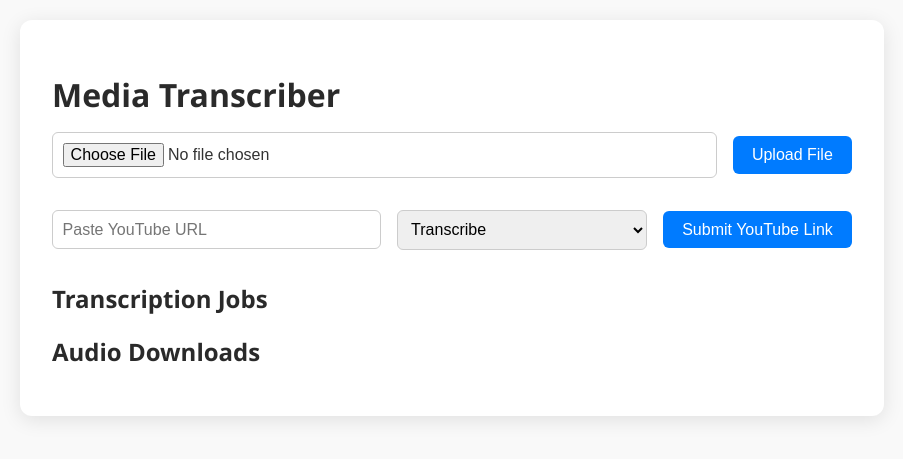
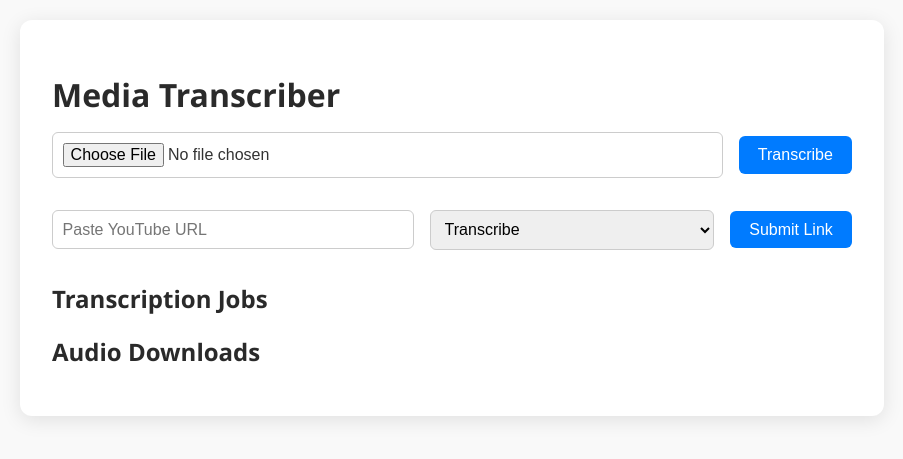
Before and after one commit to dmitripr/wav_transcriber, a FastAPI app: page / in a window 1280 px wide. Shown: the top 459 px of the page, without its empty margins (188-1091 px from the left). Run offline with FastAPI, Linux system fonts and the light colour scheme; data that the repository does not hold is empty.

Commit message:
Update buttons

```diff
--- a/templates/index.html
+++ b/templates/index.html
@@ -12,7 +12,7 @@
 
     <form action="/upload" method="POST" enctype="multipart/form-data" class="upload-form">
       <input type="file" name="file" accept="audio/*,video/*,.mp3,.mp4,.m4a,.wav,.mov" required>
-      <button type="submit">Upload File</button>
+      <button type="submit">Transcribe</button>
     </form>
 
     <form id="ytForm" class="upload-form">
@@ -21,7 +21,7 @@
         <option value="transcribe">Transcribe</option>
         <option value="download">Download MP3</option>
       </select>
-      <button type="submit">Submit YouTube Link</button>
+      <button type="submit">Submit Link</button>
     </form>
 
     <h2>Transcription Jobs</h2>
```
